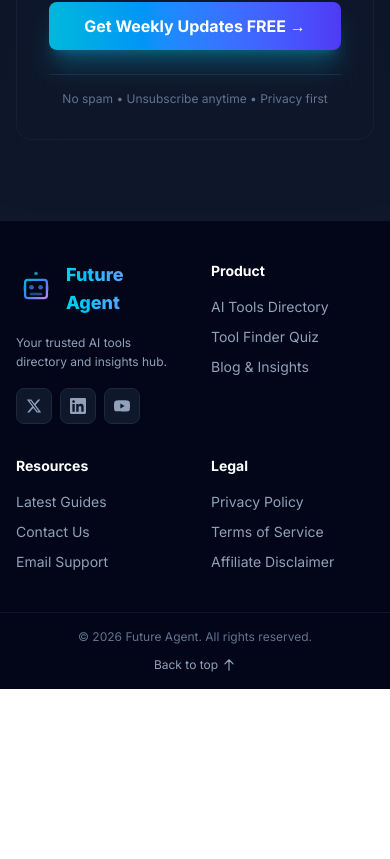
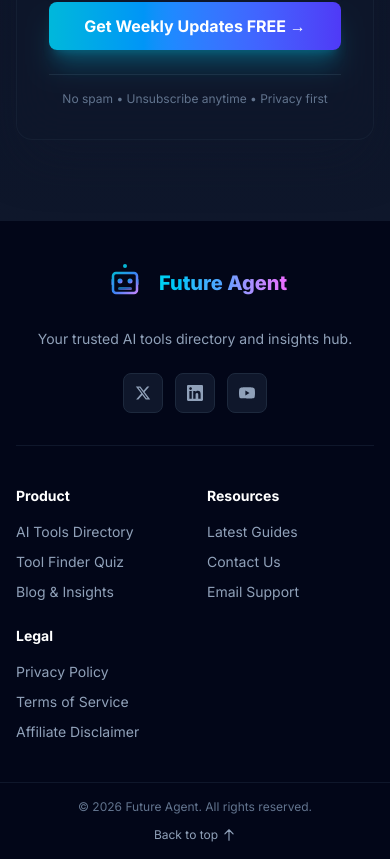
Before and after one commit to Mustafaa84/Future-Agent, a Next.js app: page / in a window 390 px wide. Shown: the part 3117-3976 px from the top of the page. Before the commit the page ends 3806 px from the top, so only its background shows below. Built offline with nearby package versions, Linux system fonts and the light colour scheme; no server answers; the database is empty.

Commit message:
Fix: Mobile responsiveness for hero section and footer redesign

```diff
--- a/src/app/tools/[slug]/page.tsx
+++ b/src/app/tools/[slug]/page.tsx
@@ -294,9 +294,9 @@ export default async function ToolPage({ params }: PageProps) {
 
             {/* Hero Box */}
             <div className="rounded-xl border border-slate-800 bg-slate-900/60 p-8">
-              <div className="mb-6 flex items-start gap-6">
-                {/* Logo */}
-                <div className="flex h-20 w-20 flex-shrink-0 items-center justify-center rounded-xl bg-gradient-to-br from-purple-600 to-purple-800 text-4xl overflow-hidden">
+              <div className="mb-6 flex flex-col sm:flex-row items-start gap-4 sm:gap-6">
+              {/* Logo */}
+               <div className="flex h-16 sm:h-20 w-16 sm:w-20 flex-shrink-0 items-center justify-center rounded-xl bg-gradient-to-br from-purple-600 to-purple-800 text-4xl overflow-hidden">
                   {tool.logo && tool.logo.startsWith('http') ? (
                     <Image
                       src={tool.logo}
--- a/src/components/Footer.tsx
+++ b/src/components/Footer.tsx
@@ -9,60 +9,193 @@ export default function Footer() {
 
   return (
     <footer className="bg-slate-950 border-t border-slate-900">
-      {/* Main Footer Content */}
+      {/* Mobile-optimized Main Footer Content */}
       <div className="mx-auto max-w-7xl px-4 py-10">
-        <div className="grid grid-cols-2 md:grid-cols-4 gap-8">
+        {/* Mobile: Logo + Social Icons (Top Center) */}
+        <div className="flex flex-col items-center md:hidden mb-10 pb-8 border-b border-slate-900">
+          {/* Logo + Brand Name - Same as Header */}
+          <Link href="/" className="flex items-center gap-3 group mb-6">
+            <svg
+              width="44"
+              height="44"
+              viewBox="0 0 44 44"
+              fill="none"
+              xmlns="http://www.w3.org/2000/svg"
+              className="flex-shrink-0"
+            >
+              <defs>
+                <linearGradient id="robot-gradient-footer" x1="0%" y1="0%" x2="100%" y2="100%">
+                  <stop offset="0%" stopColor="#06B6D4" />
+                  <stop offset="50%" stopColor="#3B82F6" />
+                  <stop offset="100%" stopColor="#C084FC" />
+                </linearGradient>
+              </defs>
 
-          {/* Brand + Social */}
-          <div>
-            <Link href="/" className="flex items-center gap-2.5 group mb-4">
+              {/* Robot antenna */}
+              <line x1="22" y1="6" x2="22" y2="12" stroke="url(#robot-gradient-footer)" strokeWidth="2.5" strokeLinecap="round" />
+              <circle cx="22" cy="5" r="2" fill="#06B6D4">
+                <animate attributeName="fill" values="#06B6D4;#C084FC;#06B6D4" dur="2s" repeatCount="indefinite" />
+              </circle>
+
+              {/* Robot head outline */}
+              <rect
+                x="10"
+                y="12"
+                width="24"
+                height="20"
+                rx="3"
+                stroke="url(#robot-gradient-footer)"
+                strokeWidth="2.5"
+                fill="none"
+                className="group-hover:fill-cyan-500/10 transition-all"
+              />
+
+              {/* Robot eyes */}
+              <circle cx="17" cy="20" r="2.5" fill="url(#robot-gradient-footer)">
+                <animate attributeName="opacity" values="1;0.3;1" dur="3s" repeatCount="indefinite" />
+              </circle>
+              <circle cx="27" cy="20" r="2.5" fill="url(#robot-gradient-footer)">
+                <animate attributeName="opacity" values="1;0.3;1" dur="3s" repeatCount="indefinite" />
+              </circle>
+
+              {/* Robot mouth/display */}
+              <rect x="15" y="26" width="14" height="3" rx="1.5" fill="url(#robot-gradient-footer)" opacity="0.7" />
+
+              {/* Side panels */}
+              <rect x="8" y="18" width="2" height="6" rx="1" fill="url(#robot-gradient-footer)" opacity="0.5" />
+              <rect x="34" y="18" width="2" height="6" rx="1" fill="url(#robot-gradient-footer)" opacity="0.5" />
+
+              {/* Robot body connector */}
+              <line x1="22" y1="32" x2="22" y2="38" stroke="url(#robot-gradient-footer)" strokeWidth="2.5" strokeLinecap="round" />
+
+              {/* Circuit lines on head */}
+              <line x1="13" y1="15" x2="19" y2="15" stroke="url(#robot-gradient-footer)" strokeWidth="1" opacity="0.4" />
+              <line x1="25" y1="15" x2="31" y2="15" stroke="url(#robot-gradient-footer)" strokeWidth="1" opacity="0.4" />
+            </svg>
+
+            <div className="flex flex-col leading-none">
+              <span className="text-xl font-extrabold bg-gradient-to-r from-cyan-400 via-blue-400 to-fuchsia-400 bg-clip-text text-transparent group-hover:from-cyan-300 group-hover:via-blue-300 group-hover:to-fuchsia-300 transition">
+                Future Agent
+              </span>
+            </div>
+          </Link>
+
+          {/* Tagline */}
+          <p className="text-sm text-slate-400 text-center mb-6 max-w-xs">
+            Your trusted AI tools directory and insights hub.
+          </p>
+
+          {/* Social Icons - Centered */}
+          <div className="flex items-center gap-3">
+            <a
+              href="https://twitter.com"
+              target="_blank"
+              rel="noopener noreferrer"
+              className="w-10 h-10 rounded-lg bg-slate-900 border border-slate-800 flex items-center justify-center text-slate-400 hover:text-cyan-400 hover:border-cyan-500/50 transition"
+              aria-label="Twitter"
+            >
+              <svg className="w-4 h-4" fill="currentColor" viewBox="0 0 24 24">
+                <path d="M18.244 2.25h3.308l-7.227 8.26 8.502 11.24H16.17l-5.214-6.817L4.99 21.75H1.68l7.73-8.835L1.254 2.25H8.08l4.713 6.231zm-1.161 17.52h1.833L7.084 4.126H5.117z" />
+              </svg>
+            </a>
+
+            <a
+              href="https://linkedin.com"
+              target="_blank"
+              rel="noopener noreferrer"
+              className="w-10 h-10 rounded-lg bg-slate-900 border border-slate-800 flex items-center justify-center text-slate-400 hover:text-cyan-400 hover:border-cyan-500/50 transition"
+              aria-label="LinkedIn"
+            >
+              <svg className="w-4 h-4" fill="currentColor" viewBox="0 0 24 24">
+                <path d="M20.447 20.452h-3.554v-5.569c0-1.328-.027-3.037-1.852-3.037-1.853 0-2.136 1.445-2.136 2.939v5.667H9.351V9h3.414v1.561h.046c.477-.9 1.637-1.85 3.37-1.85 3.601 0 4.267 2.37 4.267 5.455v6.286zM5.337 7.433c-1.144 0-2.063-.926-2.063-2.065 0-1.138.92-2.063 2.063-2.063 1.14 0 2.064.925 2.064 2.063 0 1.139-.925 2.065-2.064 2.065zm1.782 13.019H3.555V9h3.564v11.452zM22.225 0H1.771C.792 0 0 .774 0 1.729v20.542C0 23.227.792 24 1.771 24h20.451C23.2 24 24 23.227 24 22.271V1.729C24 .774 23.2 0 22.222 0h.003z"/>
+              </svg>
+            </a>
+
+            <a
+              href="https://youtube.com"
+              target="_blank"
+              rel="noopener noreferrer"
+              className="w-10 h-10 rounded-lg bg-slate-900 border border-slate-800 flex items-center justify-center text-slate-400 hover:text-cyan-400 hover:border-cyan-500/50 transition"
+              aria-label="YouTube"
+            >
+              <svg className="w-4 h-4" fill="currentColor" viewBox="0 0 24 24">
+                <path d="M23.498 6.186a3.016 3.016 0 0 0-2.122-2.136C19.505 3.545 12 3.545 12 3.545s-7.505 0-9.377.505A3.017 3.017 0 0 0 .502 6.186C0 8.07 0 12 0 12s0 3.93.502 5.814a3.016 3.016 0 0 0 2.122 2.136c1.871.505 9.376.505 9.376.505s7.505 0 9.377-.505a3.015 3.015 0 0 0 2.122-2.136C24 15.93 24 12 24 12s0-3.93-.502-5.814zM9.545 15.568V8.432L15.818 12l-6.273 3.568z"/>
+              </svg>
+            </a>
+          </div>
+        </div>
+
+        {/* Desktop & Mobile: Links Grid */}
+        <div className="grid grid-cols-2 md:grid-cols-4 gap-6 md:gap-8">
+          {/* Brand + Social (Desktop Only) */}
+          <div className="hidden md:flex flex-col">
+            <Link href="/" className="flex items-center gap-3 group mb-4 w-fit">
               <svg
-                width="40"
-                height="40"
+                width="44"
+                height="44"
                 viewBox="0 0 44 44"
                 fill="none"
                 xmlns="http://www.w3.org/2000/svg"
                 className="flex-shrink-0"
               >
                 <defs>
-                  <linearGradient id="footer-robot-gradient" x1="0%" y1="0%" x2="100%" y2="100%">
+                  <linearGradient id="robot-gradient-footer-desktop" x1="0%" y1="0%" x2="100%" y2="100%">
                     <stop offset="0%" stopColor="#06B6D4" />
                     <stop offset="50%" stopColor="#3B82F6" />
                     <stop offset="100%" stopColor="#C084FC" />
                   </linearGradient>
                 </defs>
 
-                <line x1="22" y1="6" x2="22" y2="12" stroke="url(#footer-robot-gradient)" strokeWidth="2.5" strokeLinecap="round" />
-                <circle cx="22" cy="5" r="2" fill="#06B6D4" opacity="0.8" />
+                {/* Robot antenna */}
+                <line x1="22" y1="6" x2="22" y2="12" stroke="url(#robot-gradient-footer-desktop)" strokeWidth="2.5" strokeLinecap="round" />
+                <circle cx="22" cy="5" r="2" fill="#06B6D4">
+                  <animate attributeName="fill" values="#06B6D4;#C084FC;#06B6D4" dur="2s" repeatCount="indefinite" />
+                </circle>
 
+                {/* Robot head outline */}
                 <rect
                   x="10"
                   y="12"
                   width="24"
                   height="20"
                   rx="3"
-                  stroke="url(#footer-robot-gradient)"
+                  stroke="url(#robot-gradient-footer-desktop)"
                   strokeWidth="2.5"
                   fill="none"
+                  className="group-hover:fill-cyan-500/10 transition-all"
                 />
 
-                <circle cx="17" cy="20" r="2.5" fill="url(#footer-robot-gradient)" opacity="0.7" />
-                <circle cx="27" cy="20" r="2.5" fill="url(#footer-robot-gradient)" opacity="0.7" />
+                {/* Robot eyes */}
+                <circle cx="17" cy="20" r="2.5" fill="url(#robot-gradient-footer-desktop)">
+                  <animate attributeName="opacity" values="1;0.3;1" dur="3s" repeatCount="indefinite" />
+                </circle>
+                <circle cx="27" cy="20" r="2.5" fill="url(#robot-gradient-footer-desktop)">
+                  <animate attributeName="opacity" values="1;0.3;1" dur="3s" repeatCount="indefinite" />
+                </circle>
 
-                <rect x="15" y="26" width="14" height="3" rx="1.5" fill="url(#footer-robot-gradient)" opacity="0.5" />
+                {/* Robot mouth/display */}
+                <rect x="15" y="26" width="14" height="3" rx="1.5" fill="url(#robot-gradient-footer-desktop)" opacity="0.7" />
 
-                <rect x="8" y="18" width="2" height="6" rx="1" fill="url(#footer-robot-gradient)" opacity="0.4" />
-                <rect x="34" y="18" width="2" height="6" rx="1" fill="url(#footer-robot-gradient)" opacity="0.4" />
+                {/* Side panels */}
+                <rect x="8" y="18" width="2" height="6" rx="1" fill="url(#robot-gradient-footer-desktop)" opacity="0.5" />
+                <rect x="34" y="18" width="2" height="6" rx="1" fill="url(#robot-gradient-footer-desktop)" opacity="0.5" />
 
-                <line x1="22" y1="32" x2="22" y2="38" stroke="url(#footer-robot-gradient)" strokeWidth="2.5" strokeLinecap="round" />
+                {/* Robot body connector */}
+                <line x1="22" y1="32" x2="22" y2="38" stroke="url(#robot-gradient-footer-desktop)" strokeWidth="2.5" strokeLinecap="round" />
+
+                {/* Circuit lines on head */}
+                <line x1="13" y1="15" x2="19" y2="15" stroke="url(#robot-gradient-footer-desktop)" strokeWidth="1" opacity="0.4" />
+                <line x1="25" y1="15" x2="31" y2="15" stroke="url(#robot-gradient-footer-desktop)" strokeWidth="1" opacity="0.4" />
               </svg>
 
-              <span className="text-lg font-extrabold bg-gradient-to-r from-cyan-400 via-blue-400 to-fuchsia-400 bg-clip-text text-transparent">
-                Future Agent
-              </span>
+              <div className="flex flex-col leading-none">
+                <span className="text-lg font-extrabold bg-gradient-to-r from-cyan-400 via-blue-400 to-fuchsia-400 bg-clip-text text-transparent">
+                  Future Agent
+                </span>
+              </div>
             </Link>
 
-            <p className="text-xs text-slate-400 leading-relaxed mb-4">
+            <p className="text-sm text-slate-400 leading-relaxed mb-4">
               Your trusted AI tools directory and insights hub.
             </p>
 
@@ -174,7 +307,6 @@ export default function Footer() {
               </li>
             </ul>
           </div>
-
         </div>
       </div>
 
```
Also changed, not shown: src/app/blog/[slug]/page.tsx (+46 -4 lines).
